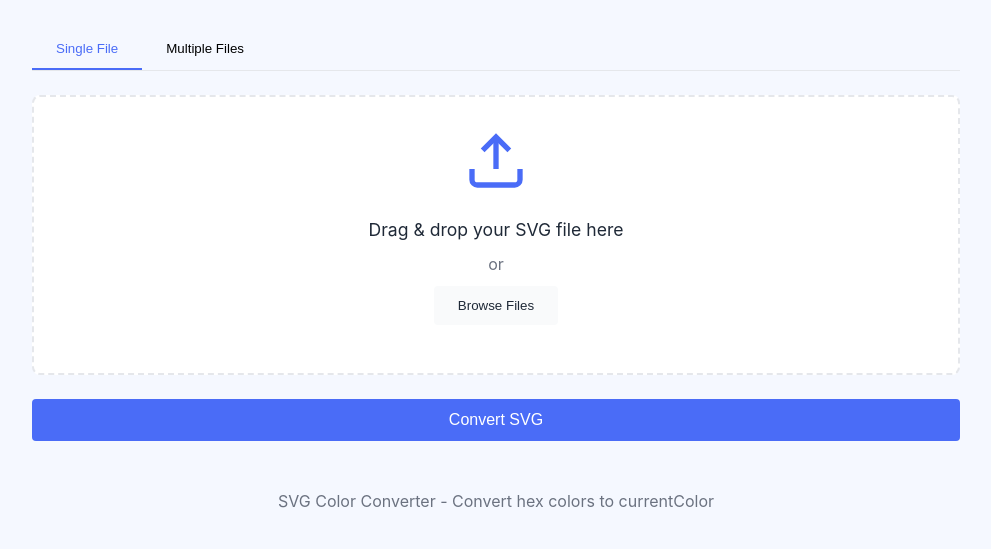
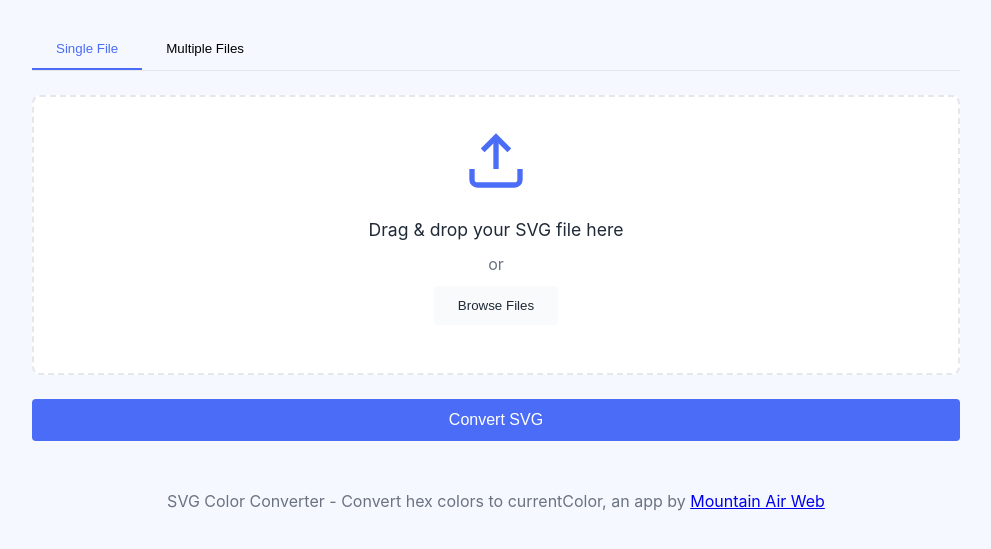
Before and after one commit to nickfmc/svgconvertor, a website: page public/index.html in a window 1280 px wide. Shown: the part 133-682 px from the top of the page, without its empty margins (144-1135 px from the left). Drawn offline with Linux system fonts and the light colour scheme.

Commit message:
Adds attribution to the app developer
Provides a link to the developer's website in the footer,
giving credit for the application.

```diff
--- a/public/index.html
+++ b/public/index.html
@@ -71,7 +71,7 @@
         </main>
 
         <footer>
-            <p>SVG Color Converter - Convert hex colors to currentColor</p>
+            <p>SVG Color Converter - Convert hex colors to currentColor, an app by <a href="https://mountainairweb.com">Mountain Air Web</a></p>
         </footer>
     </div>
 
```
